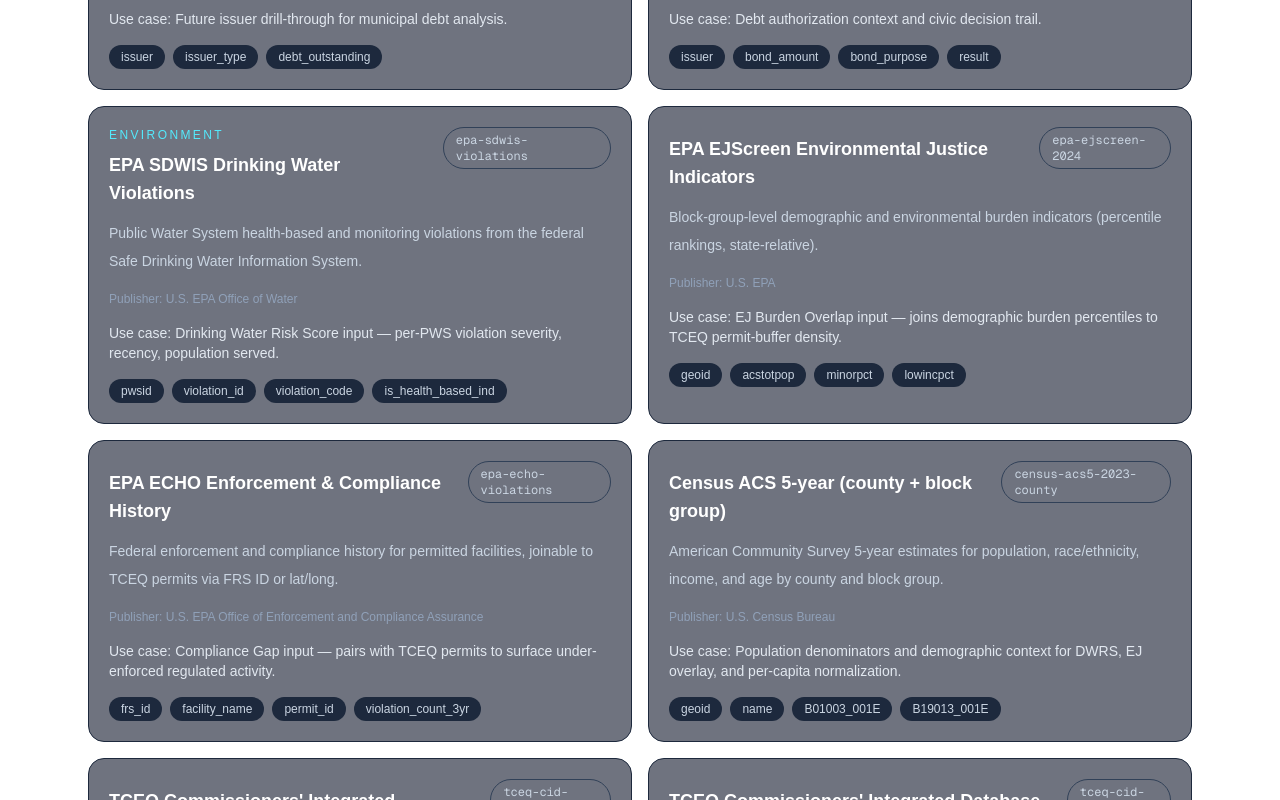
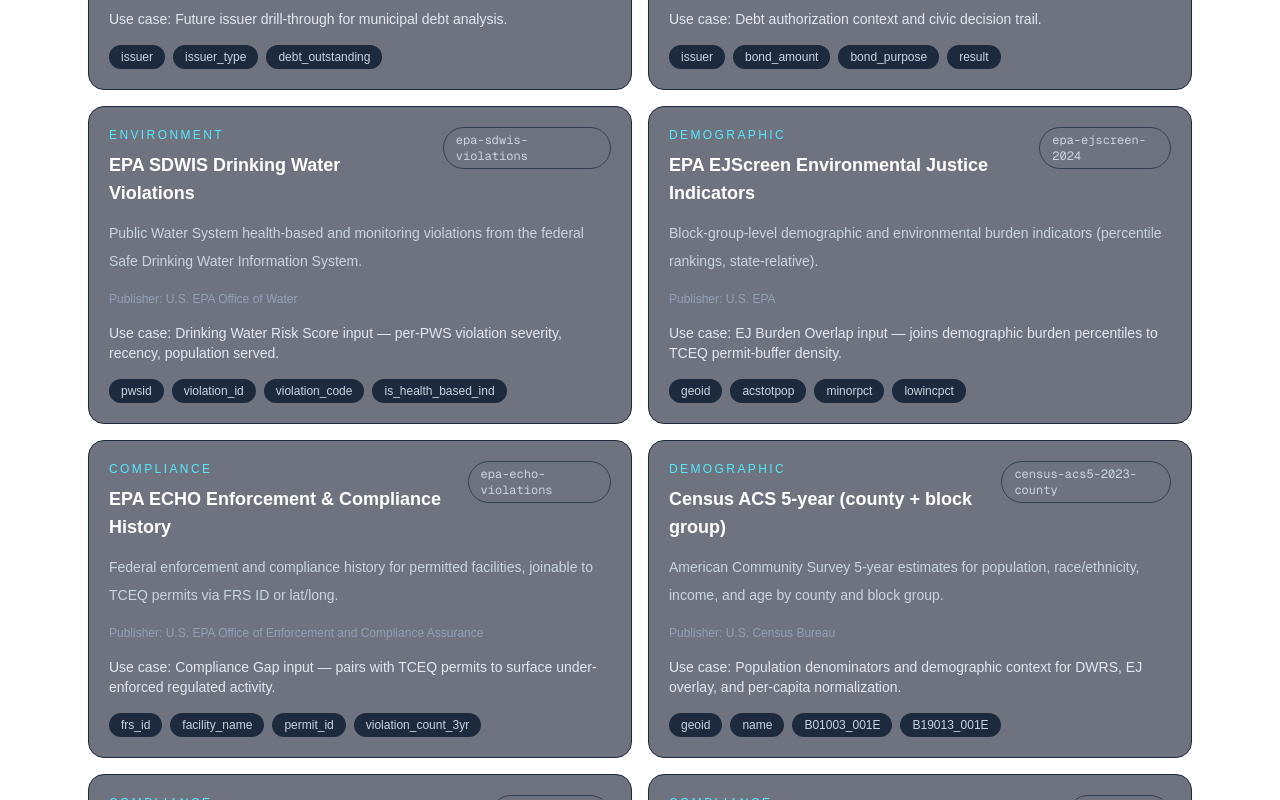
Before and after one commit to sbauwow/atlas-tx, a Next.js app: page / in a window 1280 px wide. Shown: the part 1820-2620 px from the top of the page. Built offline with nearby package versions, Linux system fonts and the light colour scheme.

Commit message:
web: add labels for demographic and compliance datasets

```diff
--- a/src/app/page.tsx
+++ b/src/app/page.tsx
@@ -6,6 +6,8 @@ const categoryLabels = {
   social: "Social strain",
   fiscal: "Fiscal context",
   debt: "Debt",
+  demographic: "Demographic",
+  compliance: "Compliance",
 } as const;
 
 export default function Home() {
```
